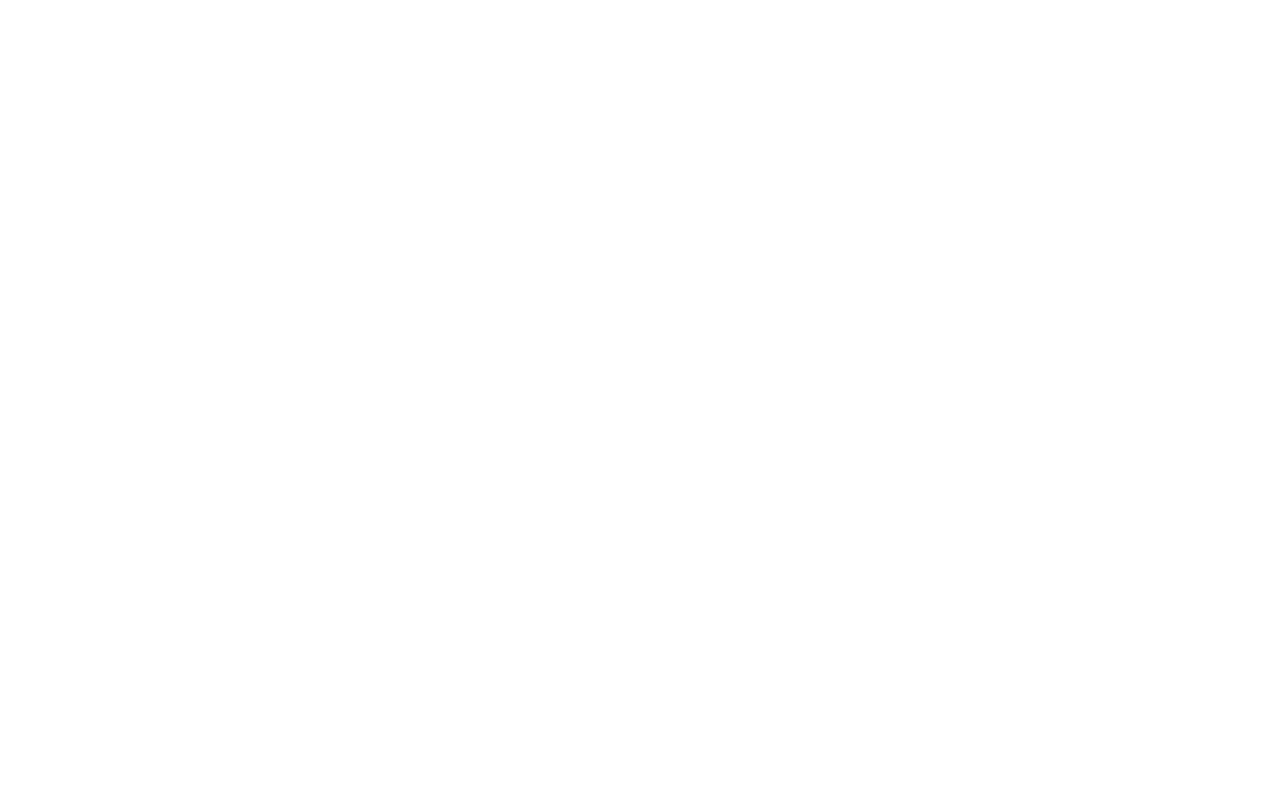
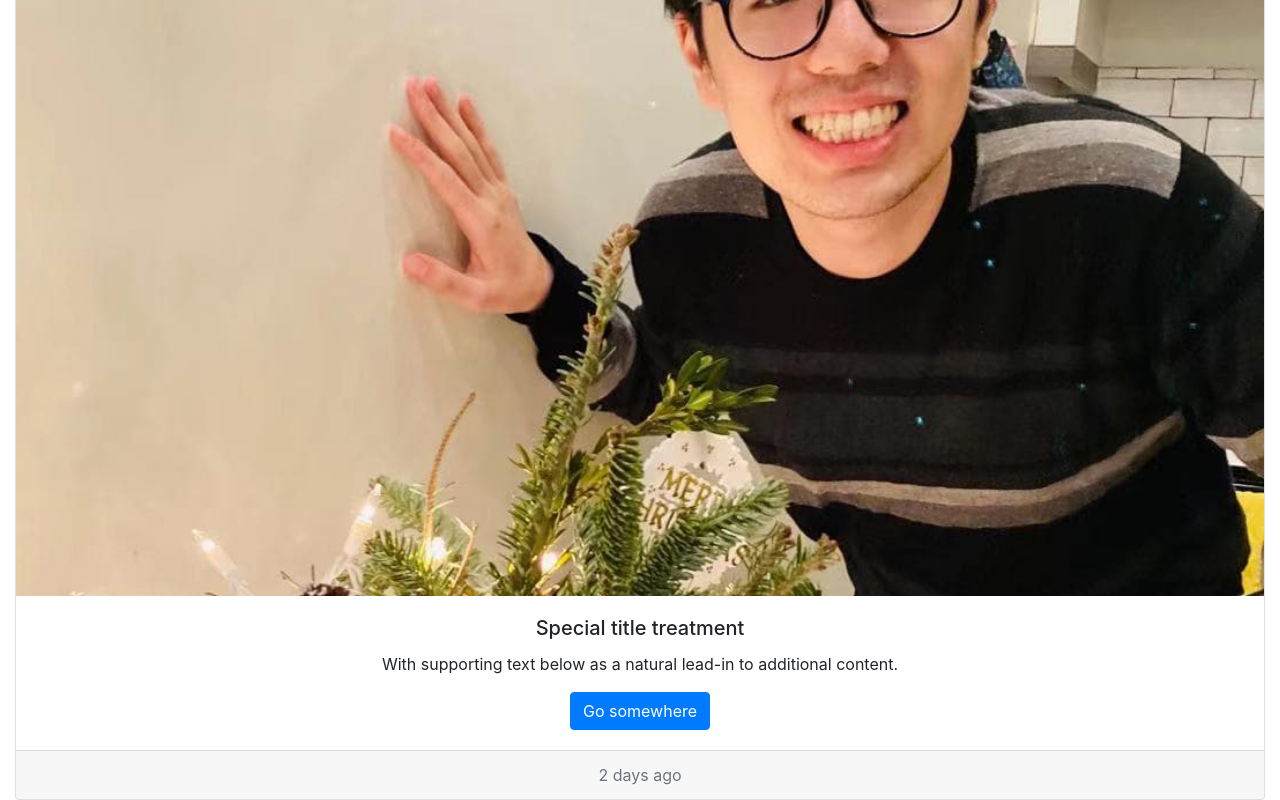
Before and after one commit to haoshuai999/me, a React (Create React App) app: page / in a window 1280 px wide. Shown: the part 1013-1813 px from the top of the page. Before the commit the page ends 856 px from the top, so only its background shows below. Built offline with nearby package versions, Linux system fonts and the light colour scheme.

Commit message:
add first card

```diff
--- a/src/App.js
+++ b/src/App.js
@@ -1,6 +1,9 @@
 import React, { useState } from 'react';
 import SimpleNav from "./components/Nav";
-import profile from "./images/christmas.jpg"
+import Article from "./components/Article";
+
+import christmas from "./images/christmas.jpg"
+
 import './App.css';
 import Container from 'react-bootstrap/Container';
 import Row from 'react-bootstrap/Row';
@@ -18,7 +21,7 @@
       </Row>
       <Row className="full-height">
         <Col sm={4} className="pt-5 pb-5 my-auto">
-          <Image src={profile} alt="profile" fluid />
+          <Image src={christmas} alt="profile" fluid />
         </Col>
         <Col sm={8} className="p-5 my-auto">
           <h1>Hello, world! I'm Shuai Hao.</h1>
@@ -26,6 +29,11 @@
           <Button variant="primary">Portfolios</Button>{' '}
         </Col>
       </Row>
+      <Row>
+        <Col>
+          <Article />
+        </Col>
+      </Row>
     </Container>
   );
 }
--- /dev/null
+++ b/src/components/Article.js
@@ -0,0 +1,23 @@
+import React, { useState } from 'react';
+
+import christmas from '../images/christmas.jpg'
+
+import Card from 'react-bootstrap/Card';
+import Button from 'react-bootstrap/Button';
+
+export default function SimpleNav() {
+    return (
+        <Card className="text-center">
+        <Card.Header>Featured</Card.Header>
+        <Card.Img variant="top" src={christmas} alt="card-image" />
+        <Card.Body>
+            <Card.Title>Special title treatment</Card.Title>
+            <Card.Text>
+            With supporting text below as a natural lead-in to additional content.
+            </Card.Text>
+            <Button variant="primary">Go somewhere</Button>
+        </Card.Body>
+        <Card.Footer className="text-muted">2 days ago</Card.Footer>
+        </Card>
+    )
+}
```
